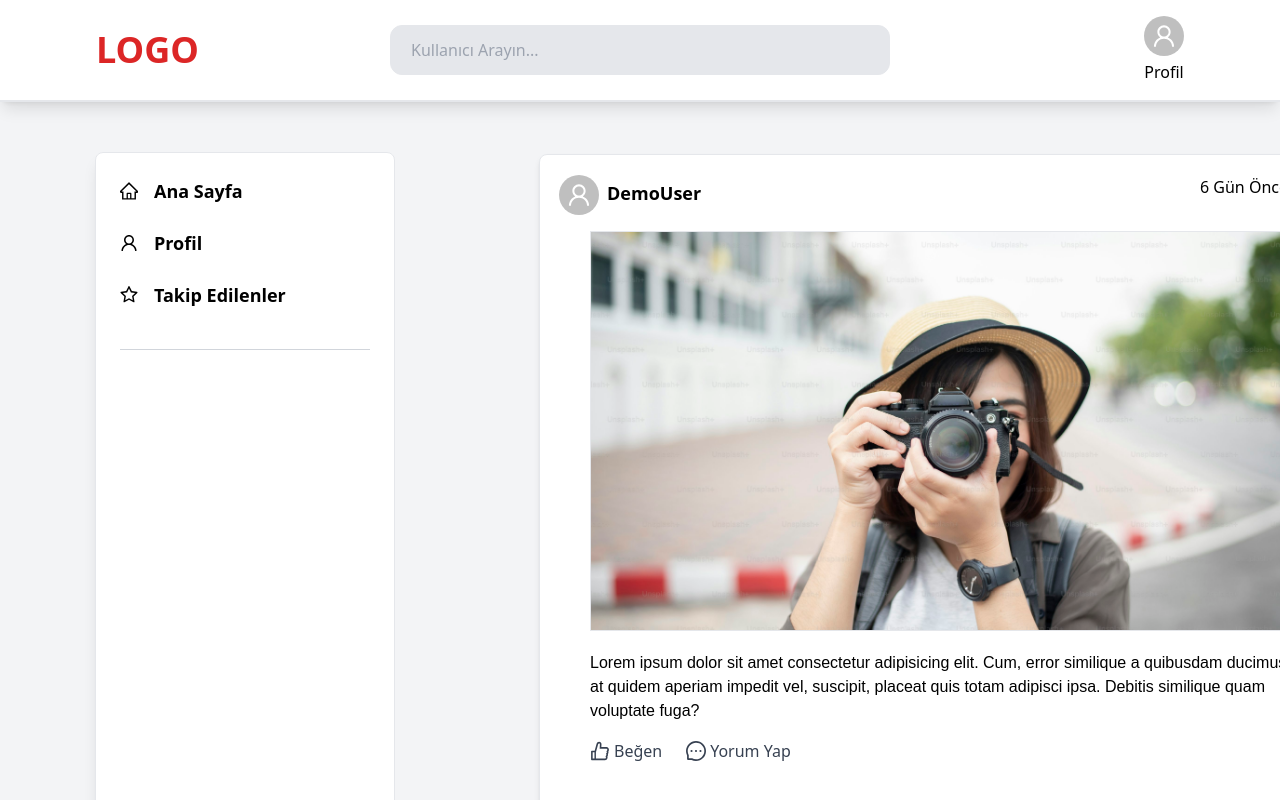
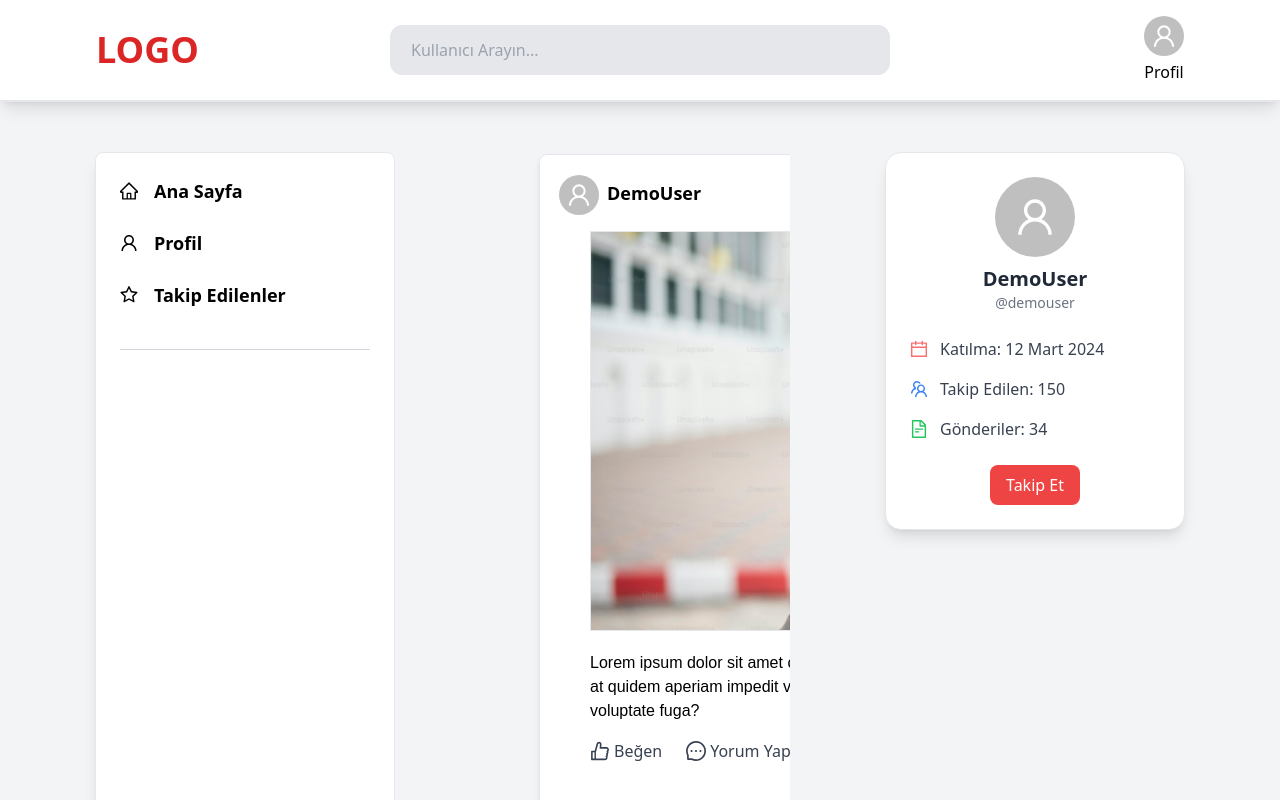
Before and after one commit to KeremHavlc/BlogAppFront, a React (Vite) app in the folder BlogAppFront/: page /postDetails in a window 1280 px wide. Built offline with nearby package versions, Linux system fonts and the light colour scheme; a web font is replaced by a local one.

Commit message:
PostDetails page and implement postUserInfo UI

```diff
--- a/BlogAppFront/src/App.jsx
+++ b/BlogAppFront/src/App.jsx
@@ -3,6 +3,7 @@
 import HomePage from "./Pages/HomePage";
 import LandingPage from "./Pages/LandingPage";
 import PostDetailsPage from "./Pages/PostDetailsPage";
+import ProfilePage from "./Pages/ProfilePage";
 function App() {
   return (
     <BrowserRouter>
@@ -10,6 +11,7 @@
         <Route path="/" element={<LandingPage />} />
         <Route path="/home" element={<HomePage />} />
         <Route path="/postDetails" element={<PostDetailsPage />} />
+        <Route path="/profile" element={<ProfilePage />} />
       </Routes>
     </BrowserRouter>
   );
--- a/BlogAppFront/src/Components/AddComments.jsx
+++ b/BlogAppFront/src/Components/AddComments.jsx
@@ -18,6 +18,7 @@
             onChange={(e) => setComment(e.target.value)}
             placeholder="Yorumunuzu yazın..."
             rows={1}
+            maxLength={500}
             className="w-full resize-none overflow-hidden border border-gray-300 rounded-md p-2 focus:outline-none focus:ring-2 focus:ring-red-400 transition-all"
             onInput={(e) => {
               e.target.style.height = "auto";
--- a/BlogAppFront/src/Components/Header.jsx
+++ b/BlogAppFront/src/Components/Header.jsx
@@ -1,8 +1,10 @@
 import React from "react";
 import { UserOutlined } from "@ant-design/icons";
 import { Avatar } from "antd";
+import { useNavigate } from "react-router-dom";
 
 const Header = () => {
+  const navigate = useNavigate();
   return (
     <div className="w-full bg-white shadow-lg py-4 flex items-center justify-between border-b-2 px-8">
       {/* Logo */}
@@ -20,9 +22,16 @@
       </div>
 
       {/* Profil */}
-      <div className="w-[200px] flex justify-end pr-16">
+      <div
+        onClick={() => navigate("/profile")}
+        className="w-[200px] flex justify-end pr-16 cursor-pointer"
+      >
         <div className="flex flex-col items-center">
-          <Avatar size="large" icon={<UserOutlined />} />
+          <Avatar
+            size="large"
+            icon={<UserOutlined />}
+            className="hover:text-red-500"
+          />
           <h2 className="mt-1">Profil</h2>
         </div>
       </div>
--- /dev/null
+++ b/BlogAppFront/src/Components/PostUserInfo.jsx
@@ -0,0 +1,48 @@
+import React from "react";
+import {
+  UserOutlined,
+  CalendarOutlined,
+  TeamOutlined,
+  FileTextOutlined,
+} from "@ant-design/icons";
+import { Avatar } from "antd";
+
+const PostUserInfo = () => {
+  return (
+    <div className="w-[300px] h-auto bg-white border mr-[95px] ml-[95px] mt-[50px] shadow-lg rounded-2xl p-6 select-none">
+      {/* Kullanıcı Bilgileri */}
+      <div className="flex flex-col items-center text-center mb-6">
+        <Avatar size={80} icon={<UserOutlined />} className="mb-2" />
+        <h2 className="text-xl font-semibold text-gray-800">DemoUser</h2>
+        <p className="text-sm text-gray-500">@demouser</p>
+      </div>
+
+      {/* Diğer Bilgiler */}
+      <div className="space-y-4 text-gray-700">
+        <div className="flex items-center gap-3">
+          <CalendarOutlined className="text-red-400 text-lg" />
+          <span>Katılma: 12 Mart 2024</span>
+        </div>
+
+        <div className="flex items-center gap-3">
+          <TeamOutlined className="text-blue-500 text-lg" />
+          <span>Takip Edilen: 150</span>
+        </div>
+
+        <div className="flex items-center gap-3">
+          <FileTextOutlined className="text-green-500 text-lg" />
+          <span>Gönderiler: 34</span>
+        </div>
+      </div>
+
+      {/* Takip Et Butonu */}
+      <div className="mt-6 flex justify-center">
+        <button className="bg-red-500 hover:bg-red-600 text-white px-4 py-2 rounded-lg transition font-medium">
+          Takip Et
+        </button>
+      </div>
+    </div>
+  );
+};
+
+export default PostUserInfo;
--- a/BlogAppFront/src/Pages/PostDetailsPage.jsx
+++ b/BlogAppFront/src/Pages/PostDetailsPage.jsx
@@ -4,6 +4,7 @@
 import PostComponent from "../Components/PostComponent";
 import AddComments from "../Components/AddComments";
 import AllComments from "../Components/AllComments";
+import PostUserInfo from "../Components/PostUserInfo";
 
 const PostDetailsPage = () => {
   return (
@@ -23,6 +24,9 @@
           <AddComments />
           <AllComments />
         </div>
+        <div>
+          <PostUserInfo />
+        </div>
       </div>
     </div>
   );
--- /dev/null
+++ b/BlogAppFront/src/Pages/ProfilePage.jsx
@@ -0,0 +1,11 @@
+import React from "react";
+
+const ProfilePage = () => {
+  return (
+    <>
+      <div>kerem</div>
+    </>
+  );
+};
+
+export default ProfilePage;
```
